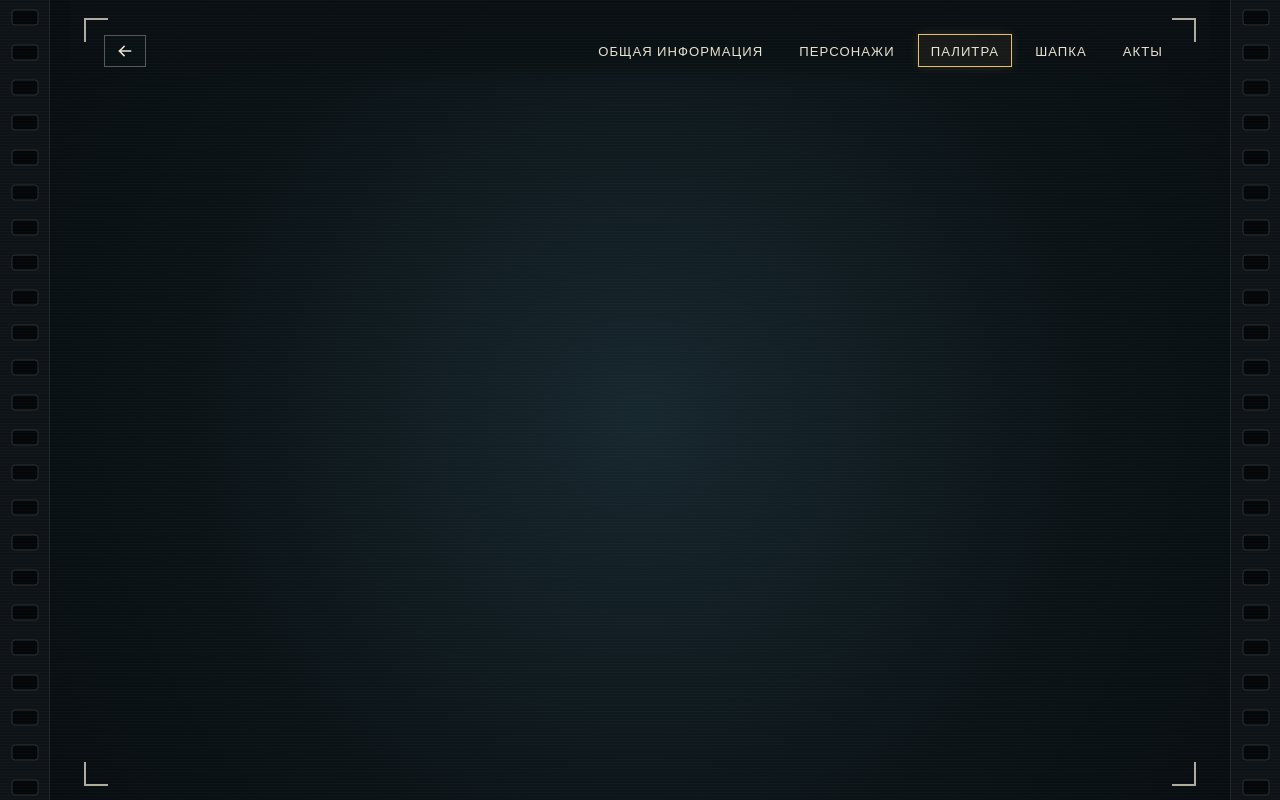
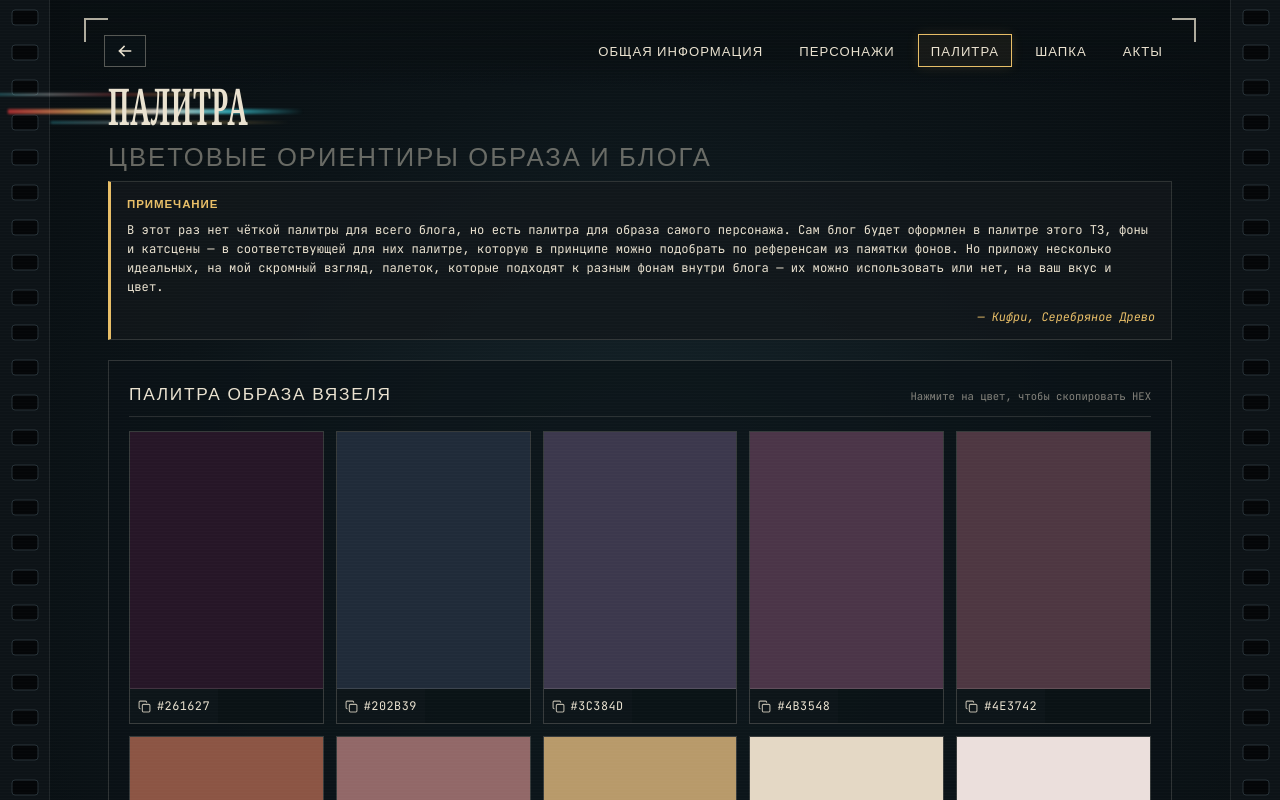
Before and after one commit to ledetav/crownvetch, a React (Vite) app: page /tz/blog/palette in a window 1280 px wide. Shown: the top 800 px of the page. Built offline with nearby package versions, Linux system fonts and the light colour scheme.

Commit message:
feat(palette): implement BlogPaletteSection with clickable HEX swatch cards

```diff
--- a/src/App.tsx
+++ b/src/App.tsx
@@ -8,7 +8,7 @@ import { BlogActsSection } from './components/tz/BlogActsSection';
 import { BlogCharactersSection } from './components/tz/BlogCharactersSection';
 import { BlogHeaderSection } from './components/tz/BlogHeaderSection';
 import { BlogOverviewSection } from './components/tz/BlogOverviewSection';
-import { BlogSection } from './components/tz/BlogSection';
+import { BlogPaletteSection } from './components/tz/BlogPaletteSection';
 import { CharacterSection } from './components/tz/CharacterSection';
 import { OwnerSection } from './components/tz/OwnerSection';
 import { BlogPage } from './pages/BlogPage';
@@ -46,7 +46,7 @@ export function App() {
               <Route index element={<Navigate to="/tz/blog/overview" replace />} />
               <Route path="overview" element={<BlogOverviewSection />} />
               <Route path="characters" element={<BlogCharactersSection />} />
-              <Route path="palette" element={<BlogSection sectionId="palette" title="Палитра" />} />
+              <Route path="palette" element={<BlogPaletteSection />} />
               <Route path="header" element={<BlogHeaderSection />} />
               <Route path="acts" element={<BlogActsSection />} />
             </Route>
--- /dev/null
+++ b/src/components/tz/BlogPaletteSection.tsx
@@ -0,0 +1,169 @@
+/**
+ * Секция «Палитра» внутри отдельной страницы «О блоге» (/tz/blog/palette).
+ * Отображает заголовок «ПАЛИТРА» со световыми прострелами, блок примечания
+ * с подписью автора и цветовые палетки с вертикальными образцами оттенков,
+ * каждый из которых копируется в HEX по клику (без названий цветов).
+ */
+import { useEffect, useRef, useState } from 'react';
+import { Check, Copy } from 'lucide-react';
+import { getTzBlogPaletteDataset } from '../../services/projectDataStore';
+
+/** Длительность отображения подтверждения копирования HEX-кода (мс) */
+const COPY_FEEDBACK_DURATION_MS = 1500;
+
+/**
+ * Копирует строку в буфер обмена через Clipboard API с резервным fallback
+ * для окружений с ограничениями прав доступа к буферу (например, встроенный iframe).
+ * @param value Текст для копирования (HEX-код оттенка).
+ * @returns Промис, завершающийся после попытки копирования.
+ */
+async function copyHexToClipboard(value: string): Promise<void> {
+  if (navigator.clipboard?.writeText) {
+    try {
+      await navigator.clipboard.writeText(value);
+      return;
+    } catch {
+      // Переходим к резервному способу копирования через скрытое текстовое поле
+    }
+  }
+
+  const textarea = document.createElement('textarea');
+  textarea.value = value;
+  textarea.setAttribute('readonly', '');
+  textarea.style.position = 'fixed';
+  textarea.style.opacity = '0';
+  document.body.appendChild(textarea);
+  textarea.select();
+  try {
+    document.execCommand('copy');
+  } finally {
+    document.body.removeChild(textarea);
+  }
+}
+
+/**
+ * Отрисовывает раздел «О блоге → Палитра» с примечанием и интерактивными
+ * карточками оттенков, отсортированных от тёмного к светлому.
+ * @returns JSX-разметка раздела /tz/blog/palette.
+ */
+export function BlogPaletteSection() {
+  const paletteData = getTzBlogPaletteDataset();
+  const [copiedKey, setCopiedKey] = useState<string | null>(null);
+  const resetTimerRef = useRef<number | null>(null);
+
+  // Очищаем таймер сброса индикатора при размонтировании компонента
+  useEffect(() => {
+    return () => {
+      if (resetTimerRef.current !== null) {
+        window.clearTimeout(resetTimerRef.current);
+      }
+    };
+  }, []);
+
+  /**
+   * Копирует HEX-код выбранной плитки и кратковременно показывает отметку «Скопировано».
+   * @param swatchKey Уникальный ключ плитки (groupId + hex).
+   * @param hex Значение цвета в формате #RRGGBB.
+   */
+  const handleCopyColor = async (swatchKey: string, hex: string) => {
+    await copyHexToClipboard(hex);
+    setCopiedKey(swatchKey);
+
+    if (resetTimerRef.current !== null) {
+      window.clearTimeout(resetTimerRef.current);
+    }
+    resetTimerRef.current = window.setTimeout(() => {
+      setCopiedKey((current) => (current === swatchKey ? null : current));
+      resetTimerRef.current = null;
+    }, COPY_FEEDBACK_DURATION_MS);
+  };
+
+  return (
+    <section
+      data-section="blog-palette"
+      className="viewfinder-slide viewfinder-slide--active"
+      aria-label="О блоге: Палитра"
+    >
+      <div className="blog-overview-frame">
+        <div className="blog-acts-header">
+          <div className="dossier-headline-block">
+            <div className="vyazel-wrapper">
+              <div className="vyazel-ribbon" aria-hidden="true">
+                <span className="vyazel-streak vyazel-streak--1" />
+                <span className="vyazel-streak vyazel-streak--2" />
+                <span className="vyazel-streak vyazel-streak--3" />
+              </div>
+              <h1 className="serif-vyazel serif-vyazel--blog">{paletteData.primaryWord}</h1>
+            </div>
+            <p className="dossier-secondary-word">{paletteData.secondaryWord}</p>
+          </div>
+
+          {/* Общее примечание о палитре блога и образов с подписью автора */}
+          <aside
+            className="blog-acts-editorial-note blog-palette-note"
+            aria-label={paletteData.editorialNote.label}
+          >
+            <span className="blog-acts-editorial-note__label">
+              {paletteData.editorialNote.label}
+            </span>
+            <p className="blog-acts-editorial-note__text">{paletteData.editorialNote.text}</p>
+            <p className="blog-palette-note__signature">{paletteData.editorialNote.signature}</p>
+          </aside>
+        </div>
+
+        {/* Цветовые палетки: вертикальные прямоугольники-образцы и копирование HEX по клику */}
+        {paletteData.groups.map((group) => (
+          <section
+            key={group.id}
+            id={group.id}
+            className="blog-readiness-panel blog-palette-panel"
+            aria-labelledby={`blog-palette-heading-${group.id}`}
+          >
+            <div className="blog-readiness-head blog-palette-panel__head">
+              <h2 id={`blog-palette-heading-${group.id}`} className="dossier-bio__heading">
+                {group.title}
+              </h2>
+              <span className="blog-guide-refs__hint">Нажмите на цвет, чтобы скопировать HEX</span>
+            </div>
+
+            <div className="blog-palette-grid" role="list" aria-label={group.title}>
+              {group.colors.map((hex) => {
+                const normalizedHex = hex.toUpperCase();
+                const swatchKey = `${group.id}-${normalizedHex}`;
+                const isCopied = copiedKey === swatchKey;
+
+                return (
+                  <button
+                    key={swatchKey}
+                    type="button"
+                    role="listitem"
+                    className={`blog-palette-swatch ${
+                      isCopied ? 'blog-palette-swatch--copied' : ''
+                    }`}
+                    onClick={() => handleCopyColor(swatchKey, normalizedHex)}
+                    aria-label={`Скопировать HEX ${normalizedHex}`}
+                    title={`Нажмите, чтобы скопировать ${normalizedHex}`}
+                  >
+                    <span
+                      className="blog-palette-swatch__color"
+                      style={{ backgroundColor: normalizedHex }}
+                      aria-hidden="true"
+                    />
+                    <span className="blog-palette-swatch__footer">
+                      <span className="blog-palette-swatch__icon" aria-hidden="true">
+                        {isCopied ? <Check size={13} /> : <Copy size={13} />}
+                      </span>
+                      <span className="blog-palette-swatch__hex">
+                        {isCopied ? 'Скопировано' : normalizedHex}
+                      </span>
+                    </span>
+                  </button>
+                );
+              })}
+            </div>
+          </section>
+        ))}
+      </div>
+    </section>
+  );
+}
--- a/src/styles/darkroomHero.css
+++ b/src/styles/darkroomHero.css
@@ -2097,6 +2097,96 @@
   max-height: 680px;
 }
 
+/* Раздел «О блоге → Палитра»: примечание с подписью и вертикальные HEX-плитки */
+.blog-palette-note {
+  gap: 8px;
+}
+
+.blog-palette-note__signature {
+  margin: 2px 0 0;
+  align-self: flex-end;
+  font-family: var(--font-mono);
+  font-size: 0.74rem;
+  font-style: italic;
+  color: var(--accent-amber);
+}
+
+.blog-palette-panel__head {
+  align-items: baseline;
+  justify-content: space-between;
+  gap: 8px 16px;
+}
+
+.blog-palette-grid {
+  display: grid;
+  grid-template-columns: repeat(5, minmax(0, 1fr));
+  gap: 12px;
+}
+
+.blog-palette-swatch {
+  display: flex;
+  flex-direction: column;
+  width: 100%;
+  padding: 0;
+  margin: 0;
+  border: 1px solid rgba(234, 226, 208, 0.2);
+  background: rgba(11, 19, 23, 0.9);
+  color: var(--text-primary);
+  cursor: pointer;
+  overflow: hidden;
+  transition:
+    border-color 0.18s ease,
+    transform 0.16s ease,
+    box-shadow 0.18s ease;
+}
+
+.blog-palette-swatch:hover,
+.blog-palette-swatch:focus-visible {
+  border-color: var(--accent-amber);
+  transform: translateY(-2px);
+  box-shadow: 0 8px 18px rgba(0, 0, 0, 0.34);
+  outline: none;
+}
+
+.blog-palette-swatch--copied {
+  border-color: var(--glitch-cyan);
+}
+
+.blog-palette-swatch__color {
+  display: block;
+  width: 100%;
+  aspect-ratio: 3 / 4;
+  border-bottom: 1px solid rgba(234, 226, 208, 0.14);
+}
+
+.blog-palette-swatch__footer {
+  display: flex;
+  align-items: center;
+  justify-content: center;
+  gap: 6px;
+  padding: 9px 8px;
+  font-family: var(--font-mono);
+  font-size: 0.74rem;
+  letter-spacing: 0.04em;
+  color: var(--text-primary);
+  background: rgba(14, 21, 25, 0.96);
+}
+
+.blog-palette-swatch--copied .blog-palette-swatch__footer {
+  color: var(--glitch-cyan);
+}
+
+.blog-palette-swatch__icon {
+  display: inline-flex;
+  align-items: center;
+  opacity: 0.78;
+  flex-shrink: 0;
+}
+
+.blog-palette-swatch__hex {
+  white-space: nowrap;
+}
+
 /* Список карточек спрайтов персонажа во вкладке «Спрайты» */
 .blog-character-sprites {
   display: flex;
@@ -3491,6 +3581,11 @@
     grid-template-columns: minmax(0, 1fr);
     gap: 16px;
   }
+
+  .blog-palette-grid {
+    grid-template-columns: repeat(3, minmax(0, 1fr));
+    gap: 10px;
+  }
 }
 
 /* Узкий портретный планшет (641px..760px): таблицы контактов в 1 колонку, чтобы ссылки не сжимались */
@@ -4011,6 +4106,16 @@
   .blog-character-design__layout--split {
     grid-template-columns: minmax(0, 1fr);
     gap: 14px;
+  }
+
+  .blog-palette-grid {
+    grid-template-columns: repeat(2, minmax(0, 1fr));
+    gap: 10px;
+  }
+
+  .blog-palette-swatch__footer {
+    padding: 8px 6px;
+    font-size: 0.7rem;
   }
 
   .blog-sprite-card {
```
